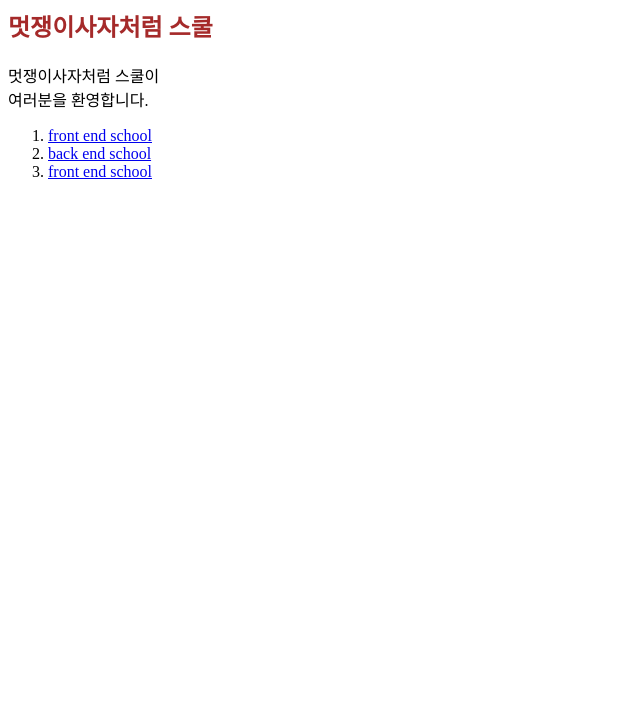
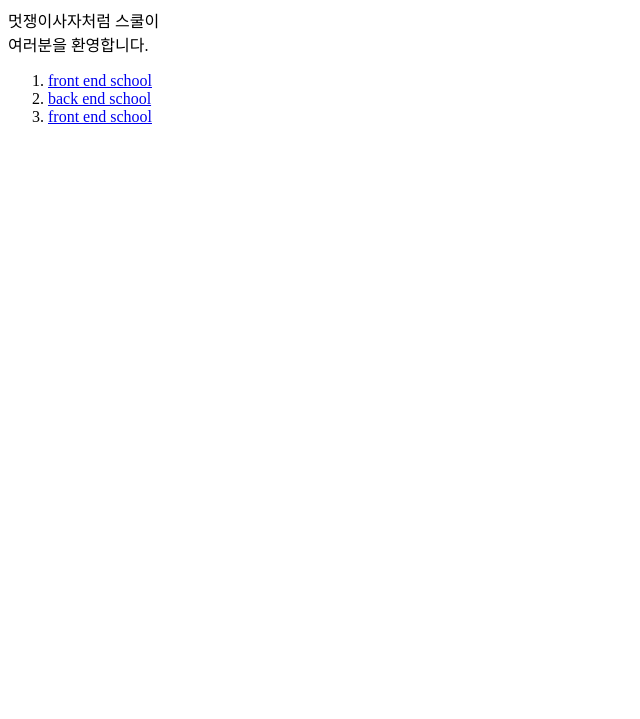
Before and after one commit to qwfsdaf/qwfsdaf.github.io, a plain HTML site: page index.html in a window 1280 px wide. Shown: the part 81-800 px from the top of the page, without its empty margins (0-640 px from the left). Drawn offline with Linux system fonts and the light colour scheme.

Commit message:
first commit

```diff
--- a/index.html
+++ b/index.html
@@ -19,7 +19,6 @@
 
     <!-- 부제 -->
     <div>
-        <h2>멋쟁이사자처럼 스쿨</h2>
 
         <p>멋쟁이사자처럼 스쿨이<br>여러분을 환영합니다.</p>
 
```
